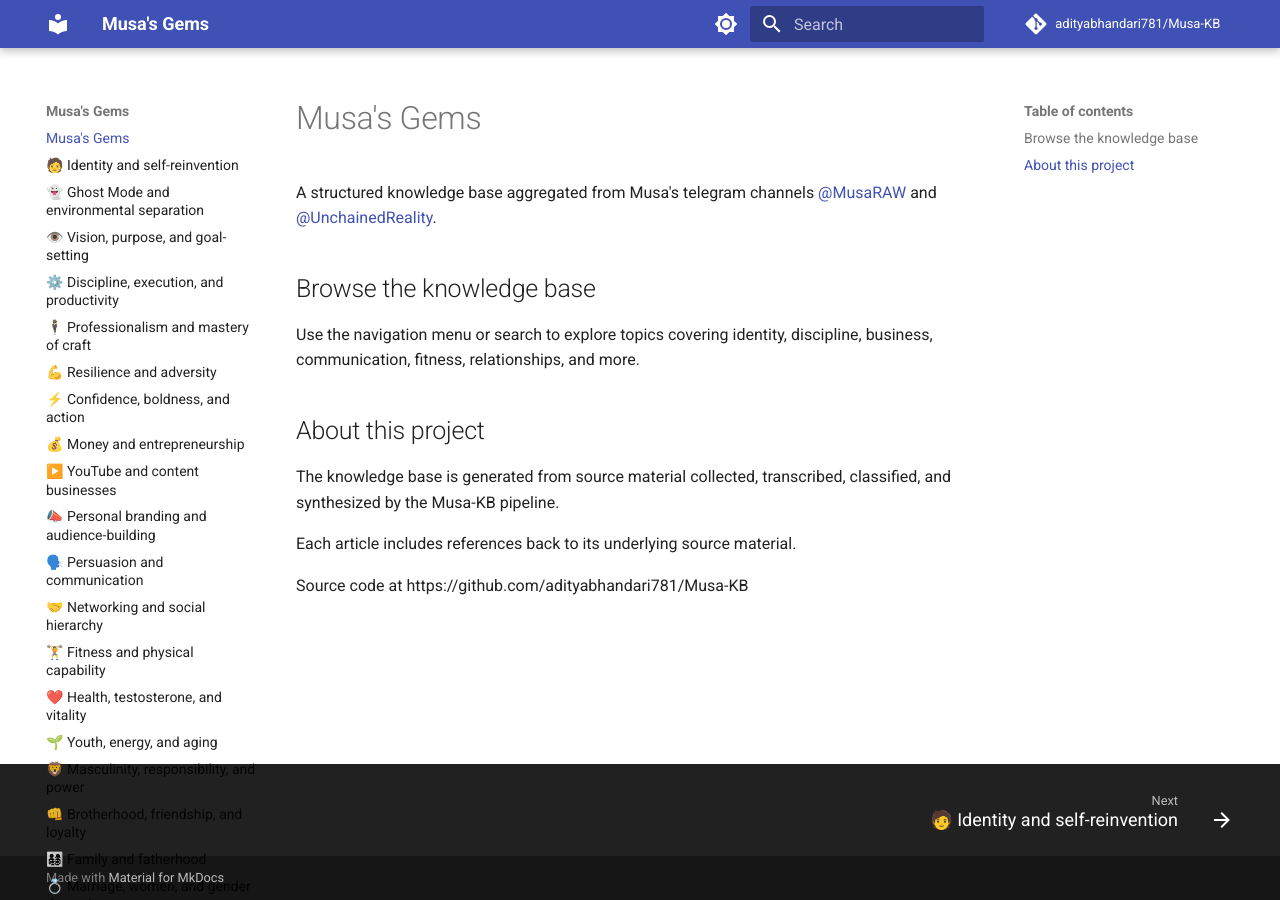
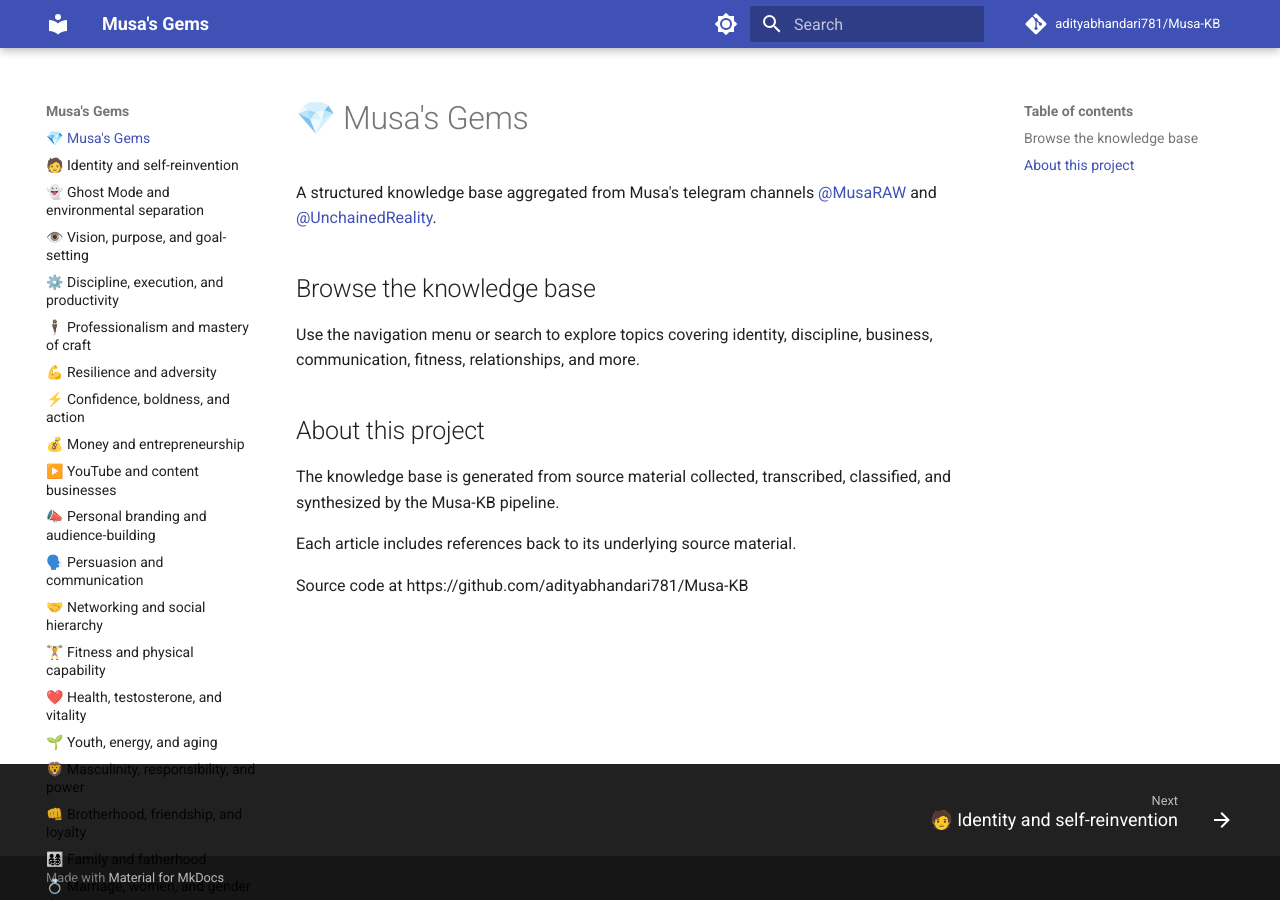
Before and after one commit to adityabhandari781/Musa-KB, an MkDocs documentation site: the page built from kb/index.md, in a window 1280 px wide. Built offline with MkDocs 1.6.1 and Material for MkDocs 9.7.7, drawn with Linux system fonts in a browser that asks for light colours; comment, search, counter and statistics services are not loaded.

Commit message:
gem emoji

```diff
--- a/kb/index.md
+++ b/kb/index.md
@@ -1,4 +1,4 @@
-# Musa's Gems
+# 💎 Musa's Gems
 
 A structured knowledge base aggregated from Musa's telegram channels [@MusaRAW](https://t.me/MusaRAW) and [@UnchainedReality](https://t.me/UnchainedReality).
 
```
